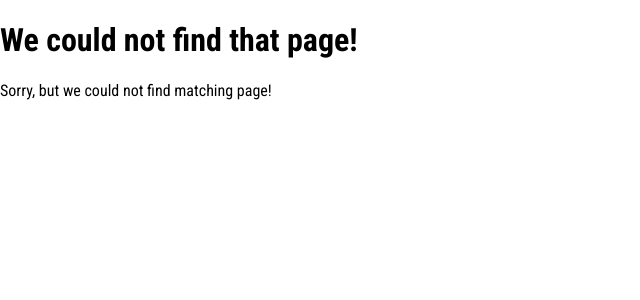
After one commit to azursanz/django_practices, a Django app: template templates/404.html in a window 1280 px wide. The commit adds this page. Shown: the top 300 px of the page, without its empty margins (0-640 px from the left). Run offline with Django 5.2, Linux system fonts and the light colour scheme; the template is opened without the code that fills it, so the values that code supplies are empty.

Commit message:
css_files_v1

```diff
--- /dev/null
+++ b/challenges/static/challenges/challenges.css
@@ -0,0 +1,3 @@
+ul {
+    list-style: none;
+}
--- a/challenges/templates/challenges/index.html
+++ b/challenges/templates/challenges/index.html
@@ -1,8 +1,14 @@
 {% extends "base.html" %}
+{% load static %}
+
+{% block css_files %}
+    <link rel="stylesheet" href="{% static "challenges/challenges.css" %}">
+{% endblock %}
 
 {% block page_title %}
     All Challenges
 {% endblock %}
+
 
 {% block content %}
     {% include "challenges/includes/header.html" %}
--- a/challenges/views.py
+++ b/challenges/views.py
@@ -1,7 +1,7 @@
 from django.shortcuts import render
-from django.http import HttpResponse, HttpResponseNotFound, HttpResponseRedirect
+from django.http import Http404, HttpResponseNotFound, HttpResponseRedirect
 from django.urls import reverse
-from django.template.loader import render_to_string
+# from django.template.loader import render_to_string
 
 
 monthly_challenges = {
@@ -66,4 +66,4 @@ def monthly_challenge(request, month):
         # response_data = render_to_string("challenges/challenge.html")
         # return HttpResponse(response_data)
     except:
-        return HttpResponseNotFound("<h1>This month is not a valid</h1>")
+        raise Http404()
--- a/monthly_challenges/settings.py
+++ b/monthly_challenges/settings.py
@@ -120,6 +120,9 @@ USE_TZ = True
 # https://docs.djangoproject.com/en/5.0/howto/static-files/
 
 STATIC_URL = 'static/'
+STATICFILES_DIRS = [
+    BASE_DIR / "static"
+]
 
 # Default primary key field type
 # https://docs.djangoproject.com/en/5.0/ref/settings/#default-auto-field
--- /dev/null
+++ b/static/styles.css
@@ -0,0 +1,9 @@
+@import url('https://fonts.googleapis.com/css2?family=Roboto+Condensed:wght@100..900&display=swap');
+
+html {
+    font-family: "Roboto Condensed", sans-serif;
+}
+
+body {
+    margin: 0;
+}
--- /dev/null
+++ b/templates/404.html
@@ -0,0 +1,10 @@
+{% extends "base.html" %}
+
+{% block page_title %}
+    Something went wrong - we could not find that page!
+{% endblock %}
+
+{% block content %}
+    <h1>We could not find that page!</h1>
+    <p>Sorry, but we could not find matching page!</p>
+{% endblock %}
--- a/templates/base.html
+++ b/templates/base.html
@@ -1,9 +1,13 @@
+{% load static %}
+
 <!DOCTYPE html>
 <html lang="en">
 <head>
     <meta charset="UTF-8">
     <meta name="viewport" content="width=device-width, initial-scale=1.0">
     <title>{% block page_title %}My Challenges{% endblock %}</title>
+    <link rel="stylesheet" href="{% static "styles.css" %}"></link>
+    {% block css_files %}{% endblock %}
 </head>
 <body>
     {% block content %}  {% endblock %}
```
